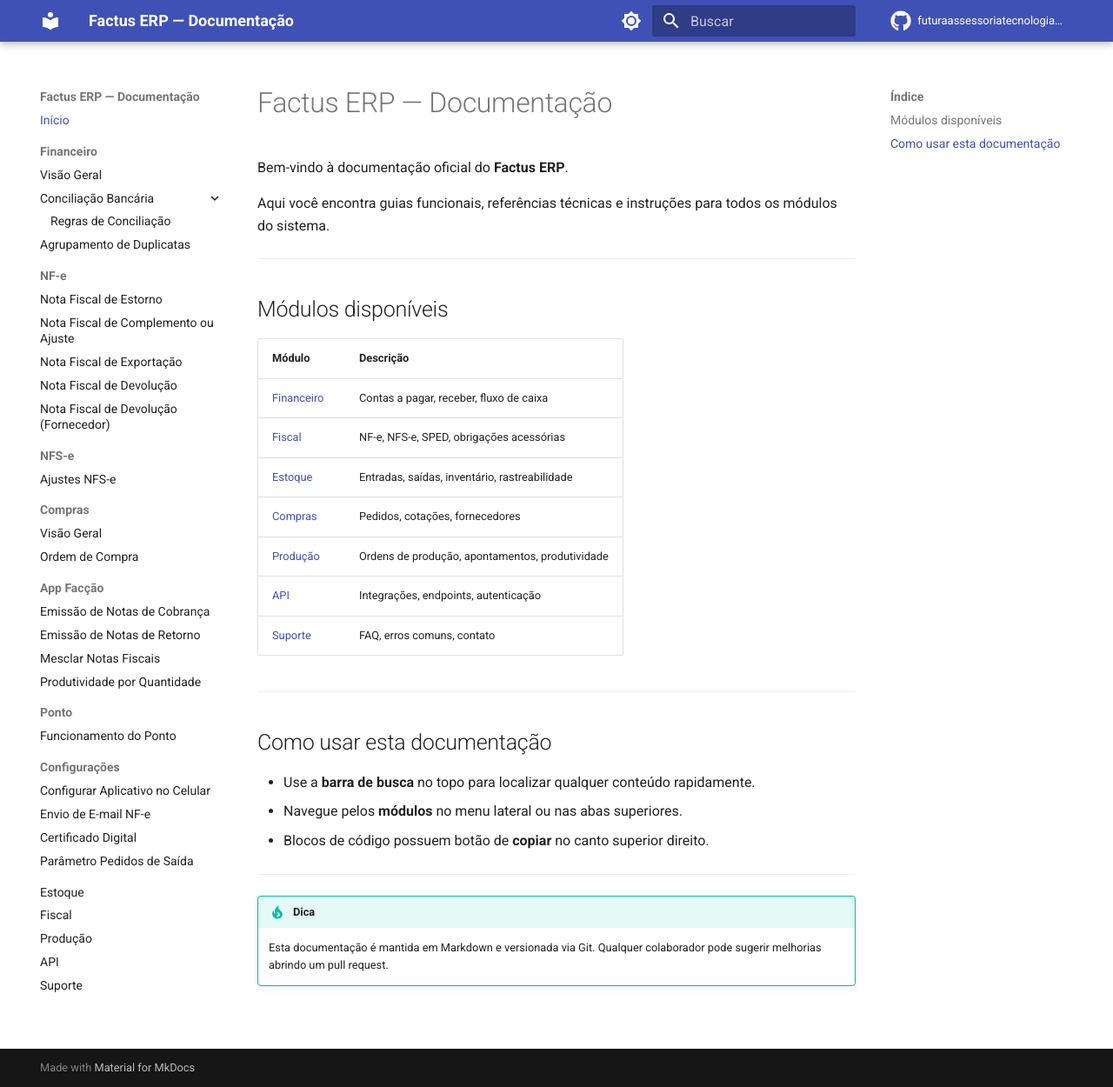
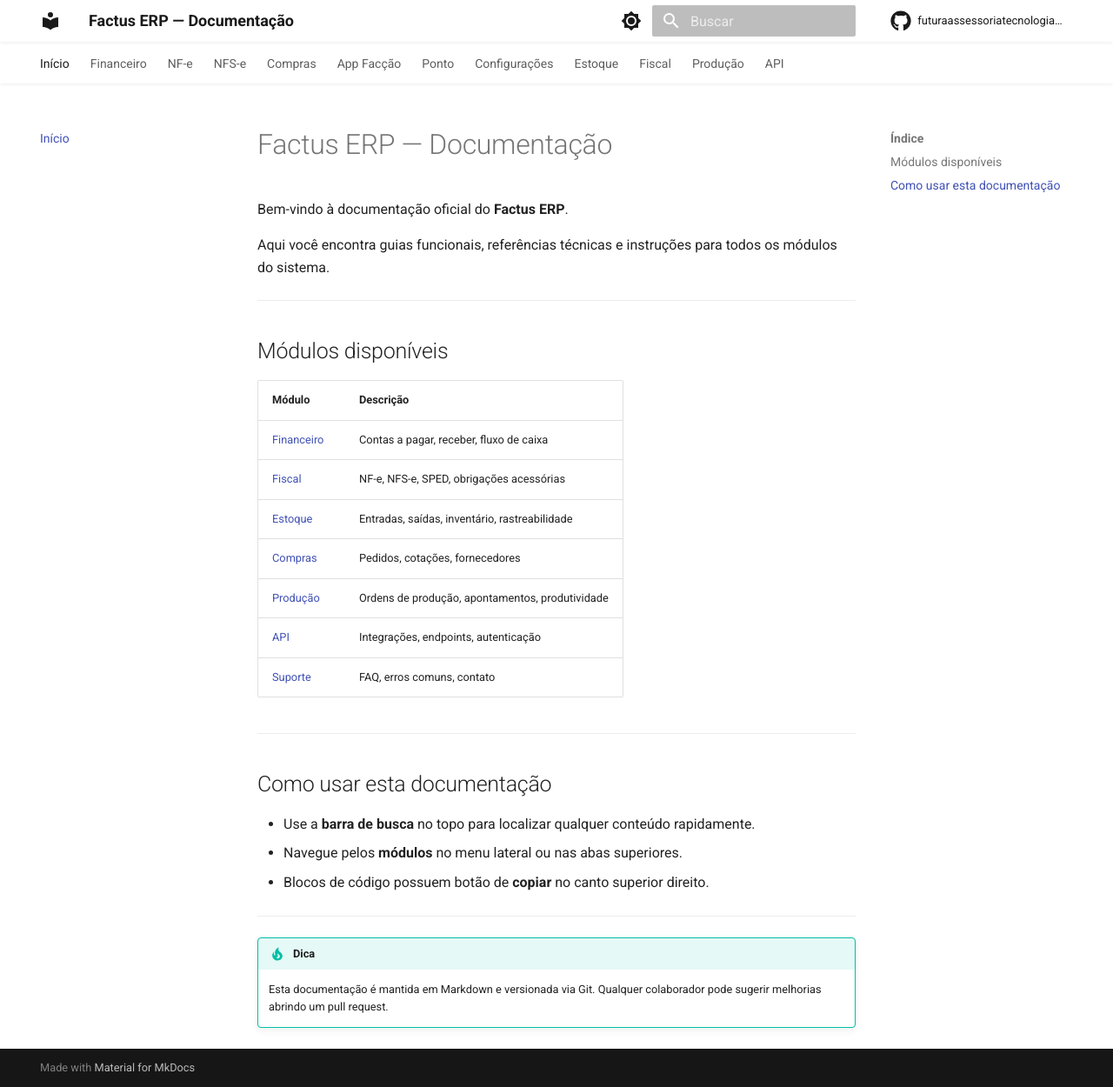
Before and after one commit to futuraassessoriatecnologia-byte/docs-factus, an MkDocs documentation site: the page built from docs/index.md, in a window 1280 px wide and 1250 px high. Shown: the whole window at 87% size. Built offline with MkDocs 1.6.1 and Material for MkDocs 9.7.7, drawn with Linux system fonts in a browser that asks for light colours; comment, search, counter and statistics services are not loaded.

Commit message:
feat: reativa tabs e iguala cor do header ao fundo do site

```diff
--- /dev/null
+++ b/docs/stylesheets/extra.css
@@ -0,0 +1,41 @@
+/* Header e tabs com a mesma cor do fundo da página */
+
+/* Modo claro */
+[data-md-color-scheme="default"] .md-header,
+[data-md-color-scheme="default"] .md-tabs {
+  background-color: #ffffff;
+  color: #1a1a1a;
+  box-shadow: 0 1px 4px rgba(0,0,0,0.08);
+}
+
+[data-md-color-scheme="default"] .md-header__title,
+[data-md-color-scheme="default"] .md-tabs__link,
+[data-md-color-scheme="default"] .md-header__button {
+  color: #1a1a1a;
+}
+
+[data-md-color-scheme="default"] .md-tabs__link--active,
+[data-md-color-scheme="default"] .md-tabs__link:hover {
+  color: #3f51b5;
+  border-bottom: 2px solid #3f51b5;
+}
+
+/* Modo escuro */
+[data-md-color-scheme="slate"] .md-header,
+[data-md-color-scheme="slate"] .md-tabs {
+  background-color: #1e1e2e;
+  color: #e0e0e0;
+  box-shadow: 0 1px 4px rgba(0,0,0,0.3);
+}
+
+[data-md-color-scheme="slate"] .md-header__title,
+[data-md-color-scheme="slate"] .md-tabs__link,
+[data-md-color-scheme="slate"] .md-header__button {
+  color: #e0e0e0;
+}
+
+[data-md-color-scheme="slate"] .md-tabs__link--active,
+[data-md-color-scheme="slate"] .md-tabs__link:hover {
+  color: #7986cb;
+  border-bottom: 2px solid #7986cb;
+}
--- a/mkdocs.yml
+++ b/mkdocs.yml
@@ -22,6 +22,7 @@
         icon: material/brightness-4
         name: Modo claro
   features:
+    - navigation.tabs
     - navigation.sections
     - navigation.expand
     - navigation.top
@@ -30,6 +31,9 @@
     - content.code.copy
   icon:
     repo: fontawesome/brands/github
+
+extra_css:
+  - stylesheets/extra.css
 
 plugins:
   - search:
@@ -90,4 +94,4 @@
   - Fiscal: fiscal/index.md
   - Produção: producao/index.md
   - API: api/index.md
-  - Suporte: suporte/index.md
+#   - Suporte: suporte/index.md
```
Also changed, not shown: NotaFiscal/nfe/nota-fiscal-complemento-ajuste.md (renamed from docs/nfe/nota-fiscal-complemento-ajuste.md), NotaFiscal/nfe/nota-fiscal-devolucao-fornecedor.md (renamed from docs/nfe/nota-fiscal-devolucao-fornecedor.md), NotaFiscal/nfe/nota-fiscal-devolucao.md (renamed from docs/nfe/nota-fiscal-devolucao.md), NotaFiscal/nfe/nota-fiscal-estorno.md (renamed from docs/nfe/nota-fiscal-estorno.md), NotaFiscal/nfe/nota-fiscal-exportacao.md (renamed from docs/nfe/nota-fiscal-exportacao.md), NotaFiscal/nfse/ajustes-nfse.md (renamed from docs/nfse/ajustes-nfse.md).
